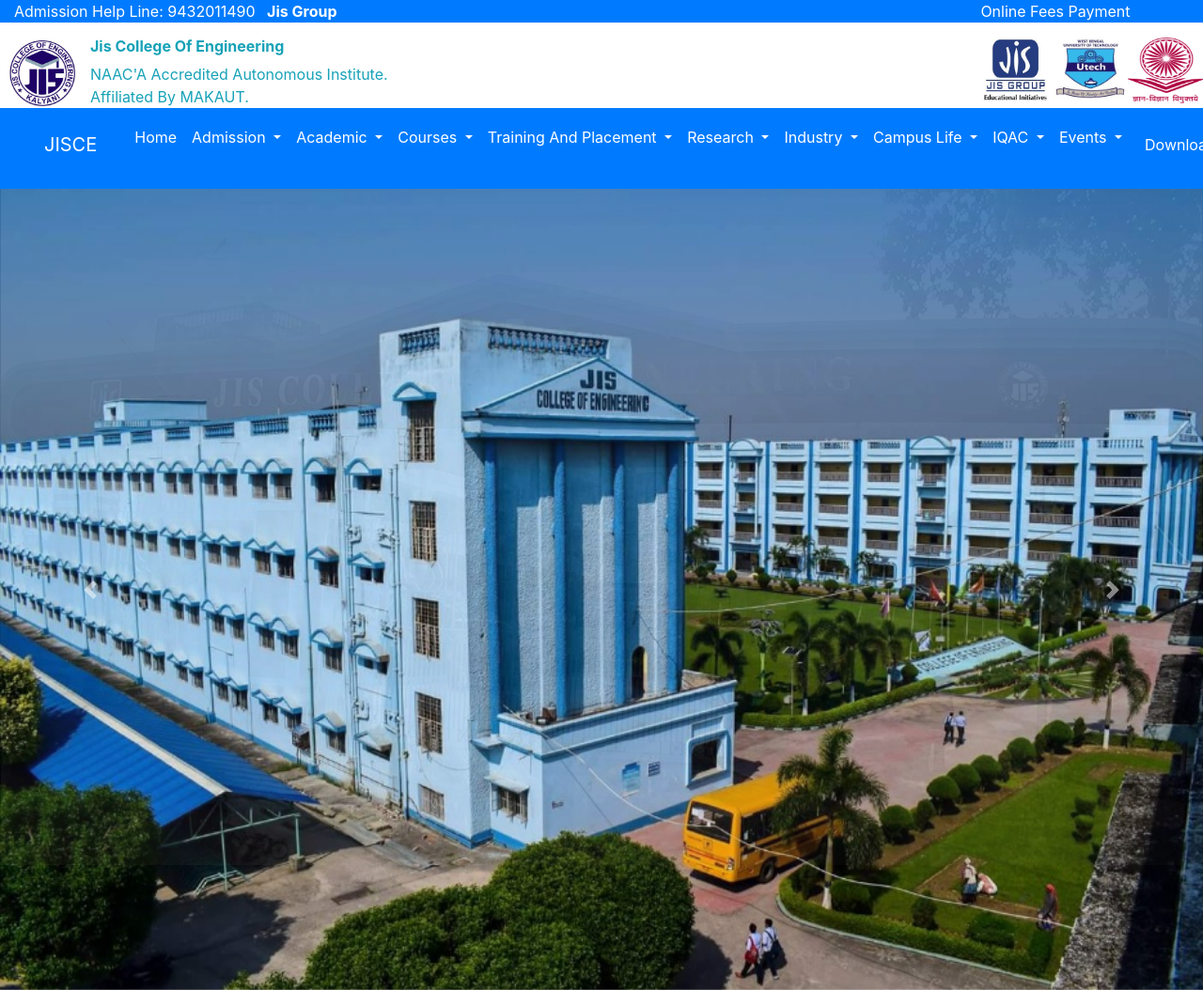
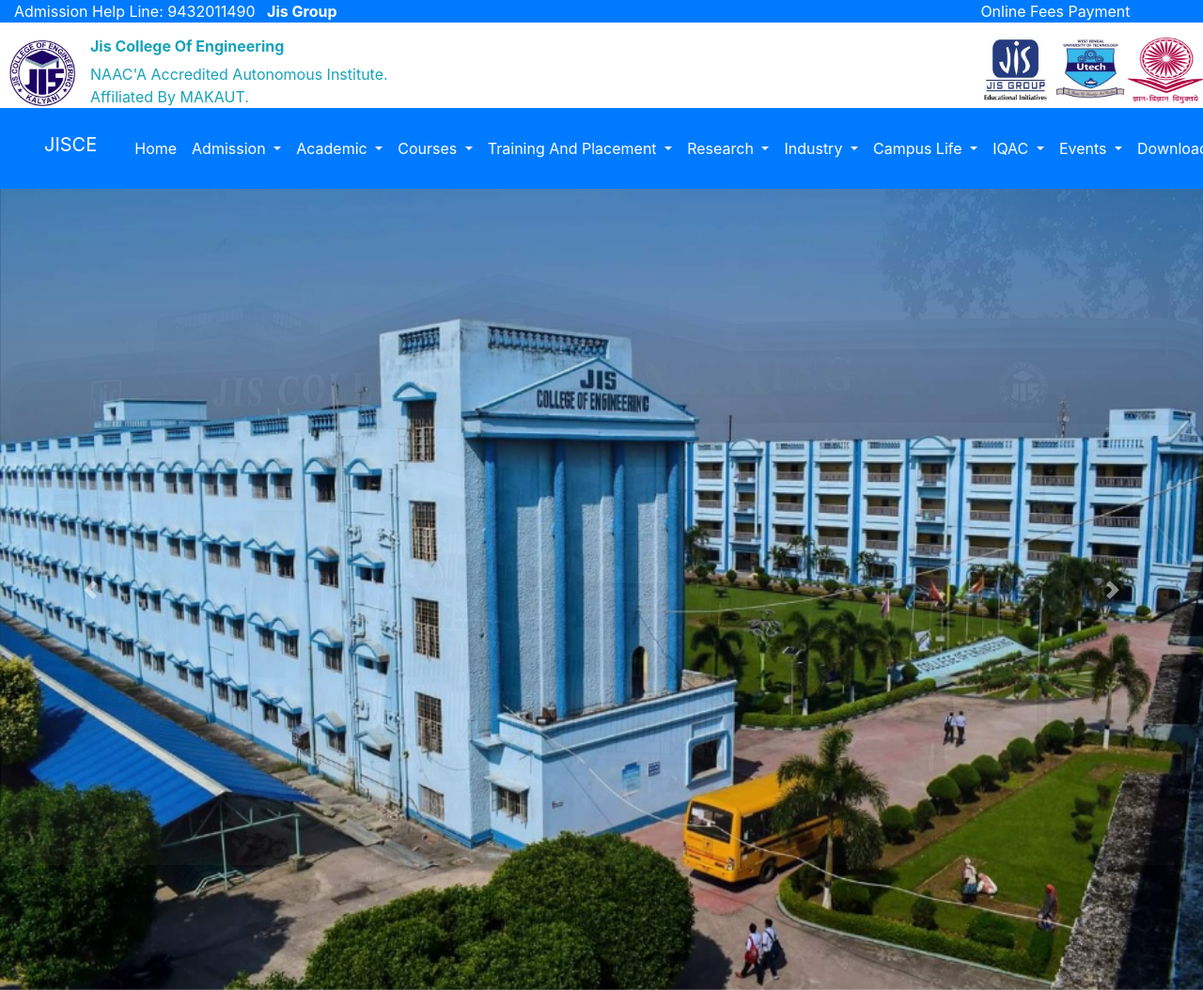
Before and after one commit to subratamidya2000/my-college-website-demo-made-by-me, a plain HTML site: page index.html in a window 1280 px wide. Shown: the top 1054 px of the page at 94% size. Drawn offline with nearby package versions, Linux system fonts and the light colour scheme.

Commit message:
download nav change
download nav change

```diff
--- a/index.html
+++ b/index.html
@@ -173,7 +173,7 @@
                     </div>
                   </li>
                   <li class="nav-item dropdown">
-                    <a class="nav-link dropdown-toggle p-3 mb-2 bg-primary text-white" href="#"
+                    <a class="nav-link dropdown-toggle bg-primary text-white" href="#"
                       id="navbarDropdownMenuLink" role="button" data-toggle="dropdown" aria-haspopup="true"
                       aria-expanded="false">
                       downloads
```
